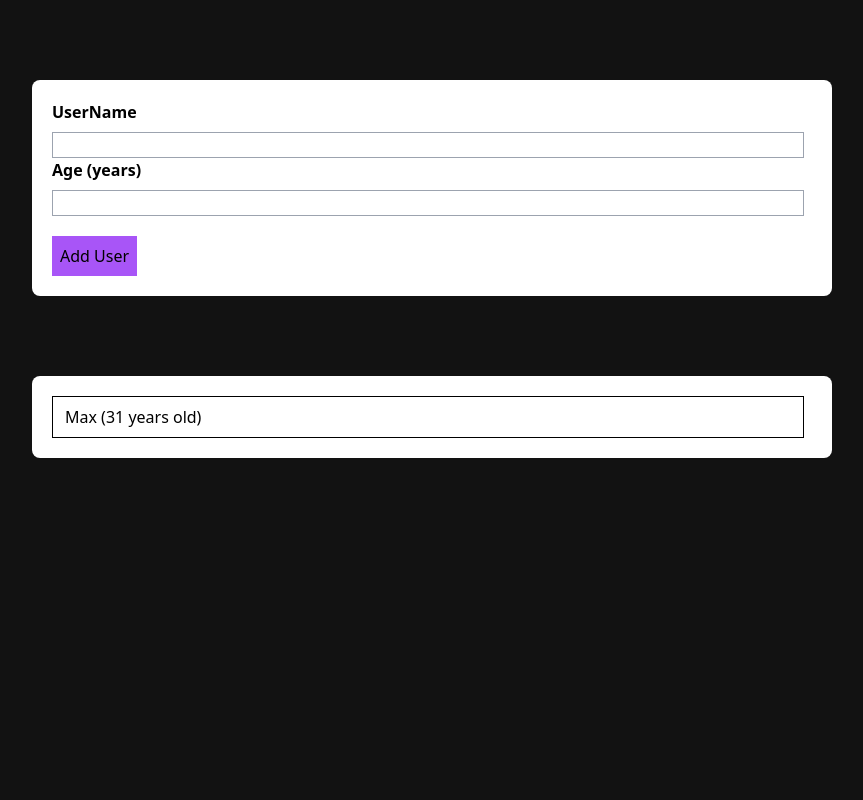
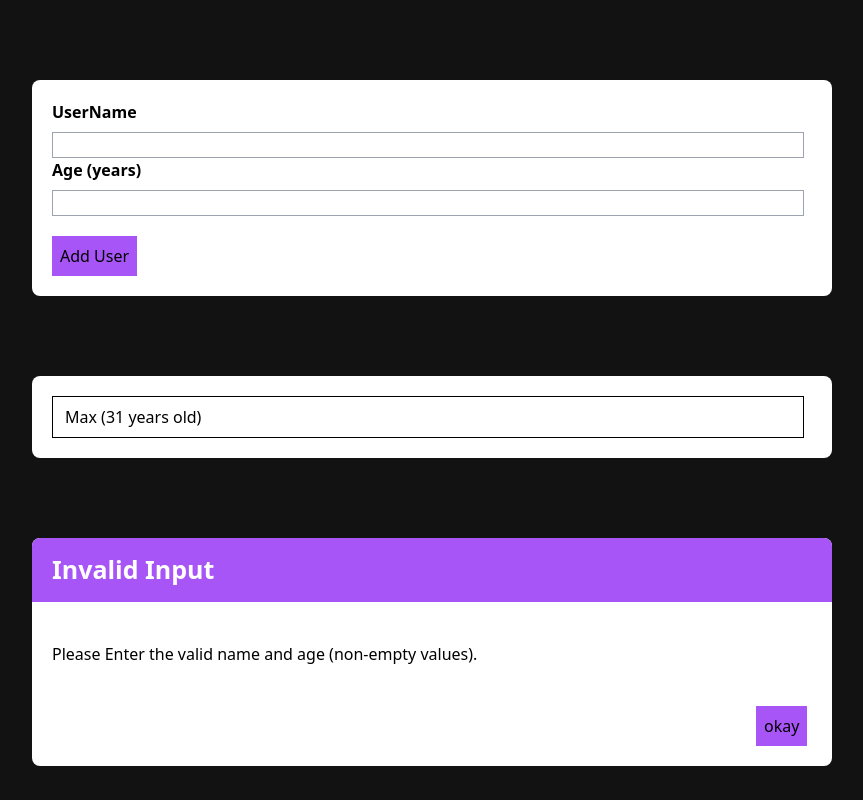
Before and after one commit to riyas2309/Add-User, a React (Vite) app in the folder Add User Details/: page / in a window 1280 px wide. Shown: the whole page, without its empty margins (208-1071 px from the left). Built offline with nearby package versions, Linux system fonts and the light colour scheme.

Commit message:
added warning design

```diff
--- a/Add User Details/src/App.jsx
+++ b/Add User Details/src/App.jsx
@@ -1,10 +1,12 @@
 import InputCard from "./Components/InputCard";
 import ResultCard from "./Components/ResultCard";
+import Warning1Popup from "./Components/Warning1Popup";
 function App() {
   return (
     <>
       <InputCard />
       <ResultCard />
+      <Warning1Popup />
     </>
   );
 }
--- /dev/null
+++ b/Add User Details/src/Components/Warning1Popup.jsx
@@ -0,0 +1,21 @@
+import React from "react";
+
+function Warning1Popup() {
+  return (
+    <div className=" mt-[5rem] p-5 bg-[#FFFF] flex  w-[50rem] rounded-lg flex-col">
+      <div className="bg-[#] w-[50rem] h-[4rem] -ml-5 -mt-5 rounded-t-lg bg-purple-500  flex items-center">
+        <h1 className="p-5 font-extrabold text-[25px] text-[#fff]">
+          Invalid Input
+        </h1>
+      </div>
+
+      <p className="pt-10 pb-10">
+        Please Enter the valid name and age (non-empty values).
+      </p>
+      {/* <p className="pt-10 pb-10">Please Enter a valid age ({">"}0).</p> */}
+      <button className="p-2 bg-purple-500 w-fit ml-[44rem]">okay</button>
+    </div>
+  );
+}
+
+export default Warning1Popup;
```
